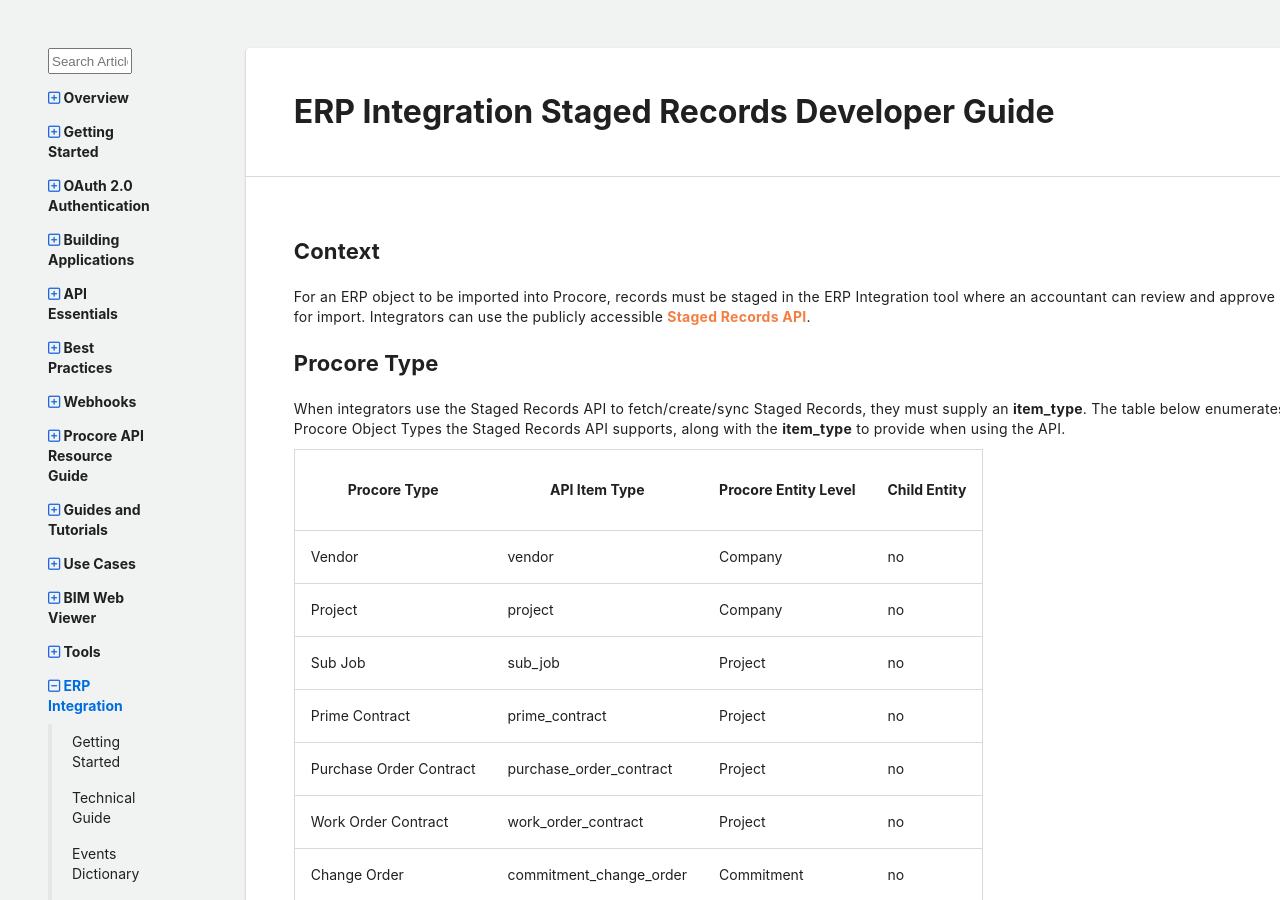
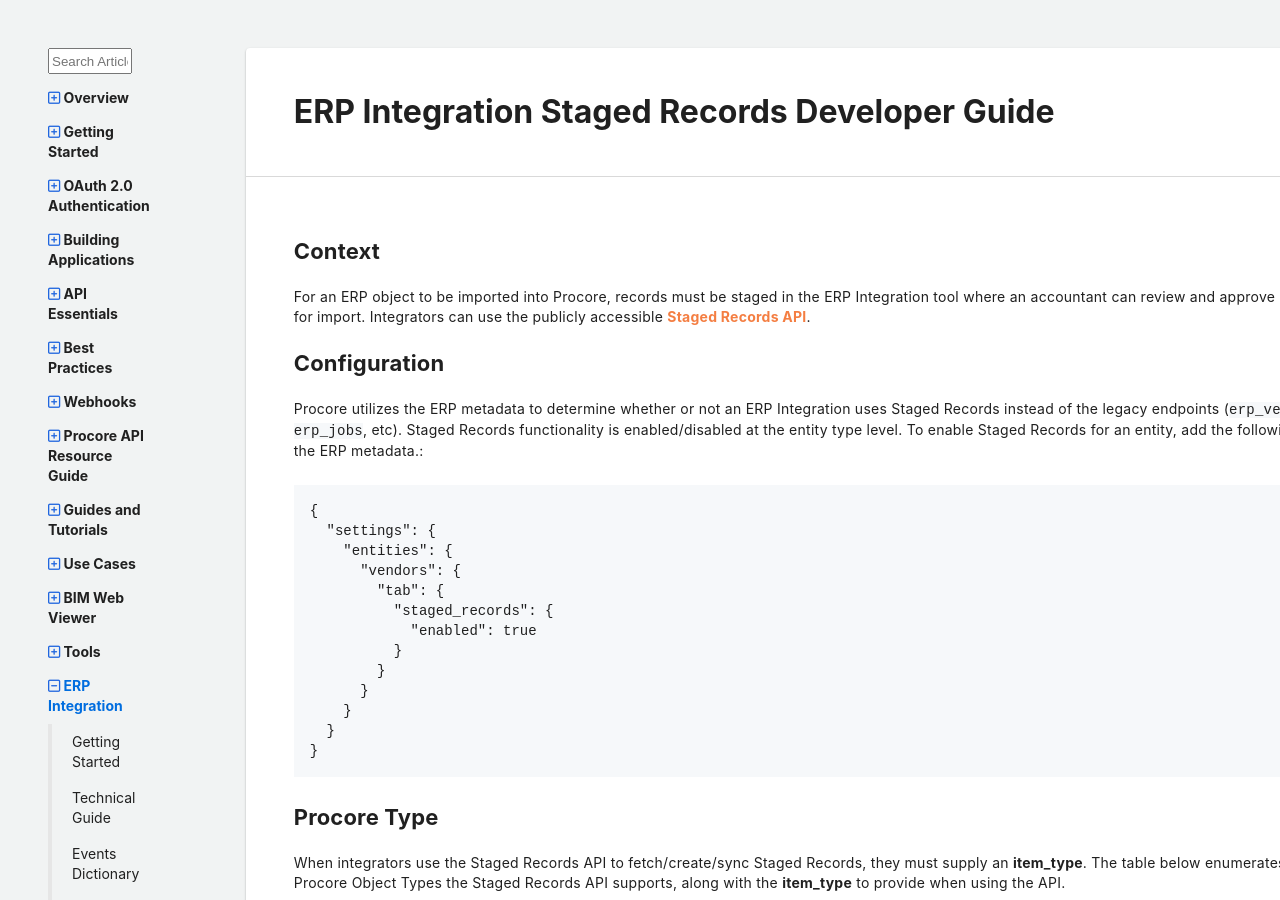
Before and after one commit to procore/documentation, a Jekyll site: the page built from erp_integration/erp_staged_records.md, in a window 1280 px wide and 900 px high. Built offline with Jekyll 4.4.1, drawn with Linux system fonts in a browser that asks for light colours; comment, search, counter and statistics services are not loaded.

Commit message:
update staged records docs

````diff
--- a/erp_integration/erp_staged_records.md
+++ b/erp_integration/erp_staged_records.md
@@ -10,6 +10,28 @@ section_title: ERP Integration
 
 For an ERP object to be imported into Procore, records must be staged in the ERP Integration tool where an accountant can review and approve records for import.
 Integrators can use the publicly accessible [**Staged Records API**](https://developers.procore.com/reference/rest/v1/erp-staged-record).
+
+## Configuration
+
+Procore utilizes the ERP metadata to determine whether or not an ERP Integration uses Staged Records instead of the legacy endpoints (`erp_vendors`, `erp_jobs`, etc).
+Staged Records functionality is enabled/disabled at the entity type level.
+To enable Staged Records for an entity, add the following field to the ERP metadata.:
+
+```json
+{
+  "settings": {
+    "entities": {
+      "vendors": {
+        "tab": {
+          "staged_records": {
+            "enabled": true
+          }
+        }
+      }
+    }
+  }
+}
+```
 
 ## Procore Type
 
````
